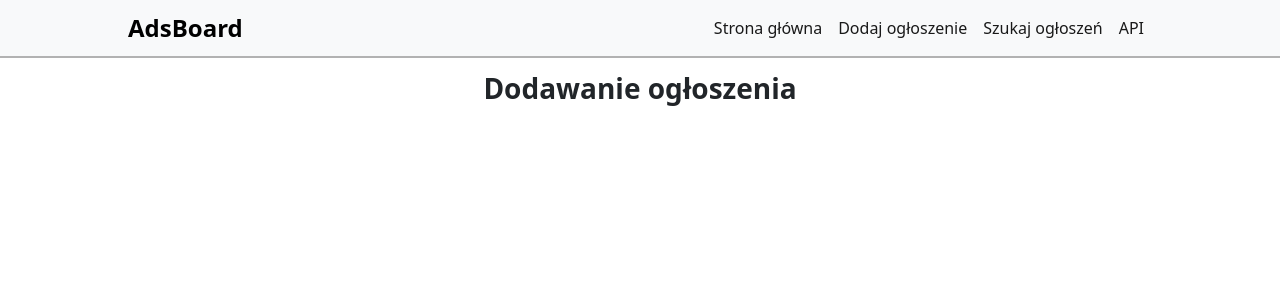
After one commit to BladeStudios/ads-board, a Symfony app: template templates/ad/add.html.twig in a window 1280 px wide. The commit adds this page. Shown: the top 300 px of the page. Run offline with Twig, Linux system fonts and the light colour scheme; the template is opened without the code that fills it, so the values that code supplies are empty; some libraries are stand-ins or nearby versions.

Commit message:
Add ad/add route and view

```diff
--- /dev/null
+++ b/templates/ad/add.html.twig
@@ -0,0 +1,10 @@
+{% extends 'base.html.twig' %}
+
+{% block title %}Dodaj ogłoszenie - AdsBoard{% endblock %}
+
+{% block body %}
+{{ parent() }}
+<main>
+    <h1 class="h1">Dodawanie ogłoszenia</h1>
+</main>
+{% endblock %}
--- a/templates/base.html.twig
+++ b/templates/base.html.twig
@@ -28,7 +28,7 @@
             <a class="nav-link active" aria-current="page" href="{{ path('index') }}">Strona główna</a>
             </li>
             <li class="nav-item">
-            <a class="nav-link active" aria-current="page" href="#">Dodaj ogłoszenie</a>
+            <a class="nav-link active" aria-current="page" href="{{ path('ad_add') }}">Dodaj ogłoszenie</a>
             </li>
             <li class="nav-item">
             <a class="nav-link active" aria-current="page" href="#">Szukaj ogłoszeń</a>
```
Also changed, not shown: src/Controller/AdController.php (+3 -5 lines).
